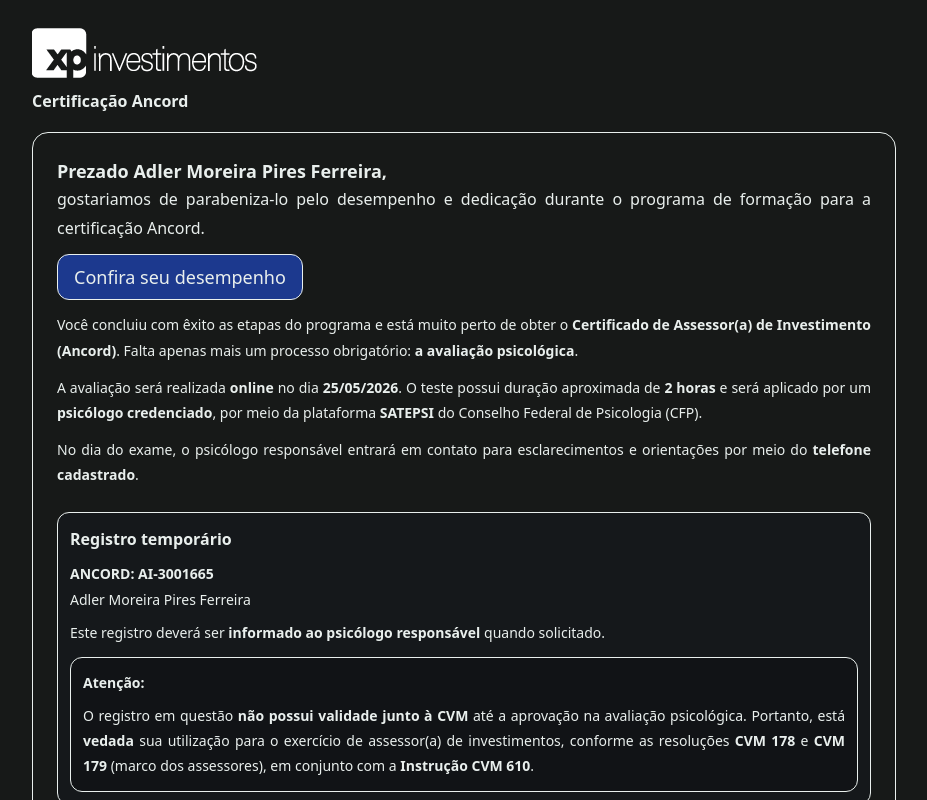
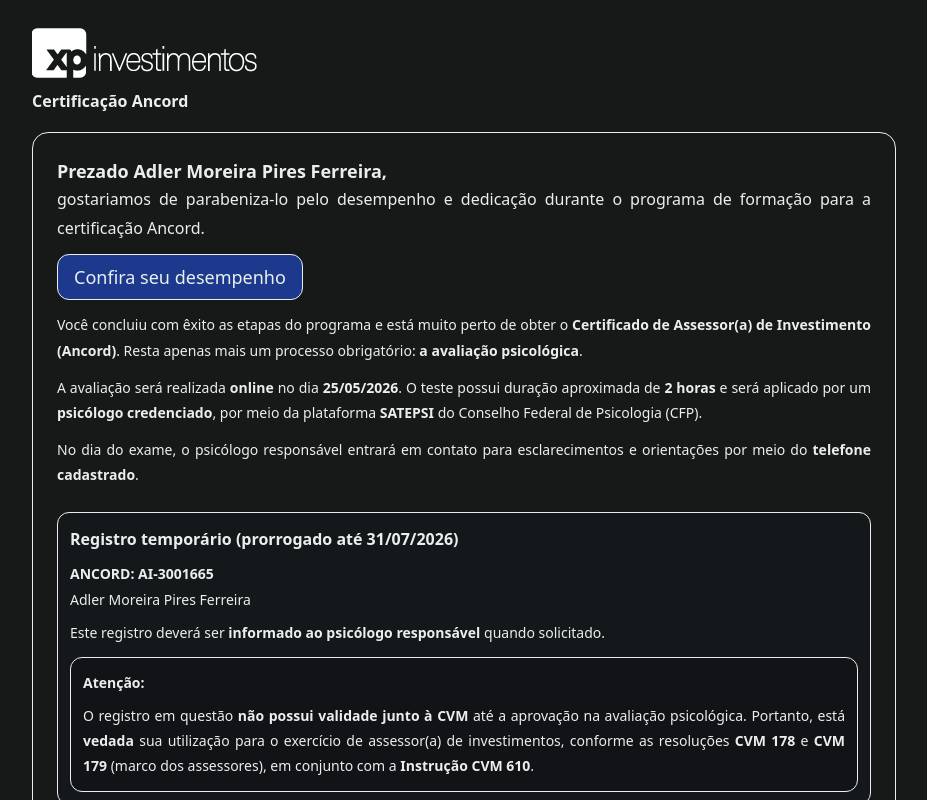
Before and after one commit to adlermpf/xp-edu-ancord, a React (Vite) app: page / in a window 1280 px wide. Shown: the top 800 px of the page, without its empty margins (176-1103 px from the left). Built offline with nearby package versions, Linux system fonts and the light colour scheme.

Commit message:
text review

```diff
--- a/src/App.tsx
+++ b/src/App.tsx
@@ -283,7 +283,7 @@
             <span className="text-text font-semibold">
               Certificado de Assessor(a) de Investimento (Ancord)
             </span>
-            . Falta apenas mais um processo obrigatório:{" "}
+            . Resta apenas mais um processo obrigatório:{" "}
             <span className="text-text font-semibold">
               a avaliação psicológica
             </span>
@@ -318,7 +318,7 @@
 
           <div className="mt-6 rounded-xl border border-xpgreen/25 bg-gray-900/20 p-3 space-y-2">
             <p className="text-md text-text font-semibold">
-              Registro temporário
+              Registro temporário (prorrogado até 31/07/2026)
             </p>
 
             <p className="text-sm">
```
